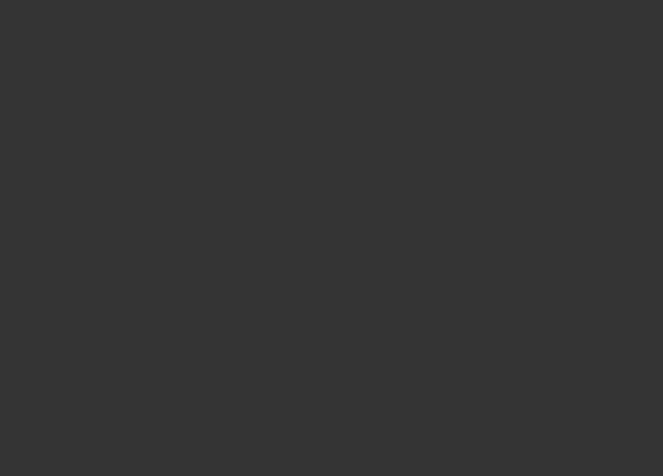
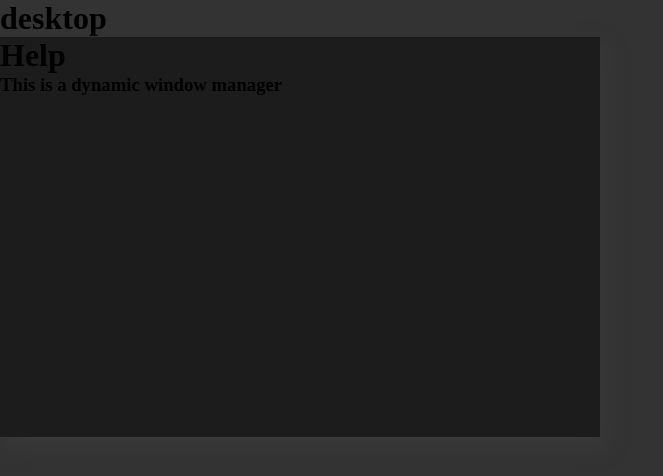
Before and after one commit to Peu77/Portfolio, a Svelte app: page / in a window 1280 px wide. Shown: the top 476 px of the page, without its empty margins (0-663 px from the left). Built offline with nearby package versions, Linux system fonts and the light colour scheme.

Commit message:
add app & window system

```diff
--- a/src/components/desktop/Desktop.svelte
+++ b/src/components/desktop/Desktop.svelte
@@ -1,9 +1,21 @@
+<script>
+    import {windowStore} from "../../data/store"
+    import Window from "./window/Window.svelte";
+
+    let windows = []
+    windowStore.subscribe(windowsInStore => windows = windowsInStore)
+
+</script>
+
 <div id="desktop">
-
+    <h1>desktop</h1>
+    {#each windows as window}
+        <Window window={window}/>
+    {/each}
 </div>
 
 <style>
-    #desktop{
+    #desktop {
         width: 100vw;
         height: 100vh;
         background-color: #333333;
--- a/src/components/desktop/window/Window.svelte
+++ b/src/components/desktop/window/Window.svelte
@@ -1,3 +1,22 @@
 <script>
     export let window
 </script>
+
+<div id="window" style="
+width: {window.width}px;
+height: {window.height}px;
+">
+    <svelte:component this={window.content}/>
+</div>
+
+<style>
+    #window {
+        position: absolute;
+        background-color: #1c1c1c;
+        box-shadow: 5px 10px 18px #3b3a3a;
+    }
+
+    #window:hover {
+        border: 2px solid #2a2aad;
+    }
+</style>
--- /dev/null
+++ b/src/components/desktop/window/list/HelpWindow.svelte
@@ -0,0 +1,2 @@
+<h1>Help</h1>
+<h3>This is a dynamic window manager</h3>
--- /dev/null
+++ b/src/data/app.js
@@ -0,0 +1,6 @@
+export default class App{
+    constructor(name, content) {
+        this.name = name
+        this.content = content
+    }
+}
--- a/src/data/store.js
+++ b/src/data/store.js
@@ -1,3 +1,20 @@
 import {writable} from "svelte/store";
+import Window from "./window"
+import HelpWindow from "../components/desktop/window/list/HelpWindow.svelte";
+import App from "./app";
 
-export const windowStore = writable([])
+let helpApp
+
+export const apps = [
+   helpApp = new App("help", HelpWindow)
+]
+
+export const windowStore = writable([
+    Window.createFromApp(helpApp)
+])
+
+export function addWindow(window) {
+    windowStore.update(windows => {
+        return [...windows, window]
+    })
+}
--- a/src/data/Window.js
+++ b/src/data/window.js
@@ -1,7 +1,8 @@
-import {v5 as uuid} from "uuid"
+import {v4 as uuid} from "uuid"
 
-class Window {
-    constructor(title) {
+export default class Window {
+    constructor(title, content) {
+        this.content = content
         this.title = title
         this.uuid = uuid()
         this.x = 0
@@ -9,6 +10,15 @@ class Window {
         this.width = 600
         this.height = 400
         this.isOpen = true
+    }
+
+    /**
+     * create a Window instance from a app
+     * @param app
+     * @returns {*}
+     */
+    static createFromApp(app) {
+        return new Window(app.name, app.content)
     }
 
     /**
--- a/src/main.js
+++ b/src/main.js
@@ -2,8 +2,7 @@ import App from './components/App.svelte';
 
 const app = new App({
 	target: document.body,
-	props: {
-	}
+	props: {}
 });
 
 export default app;
```
